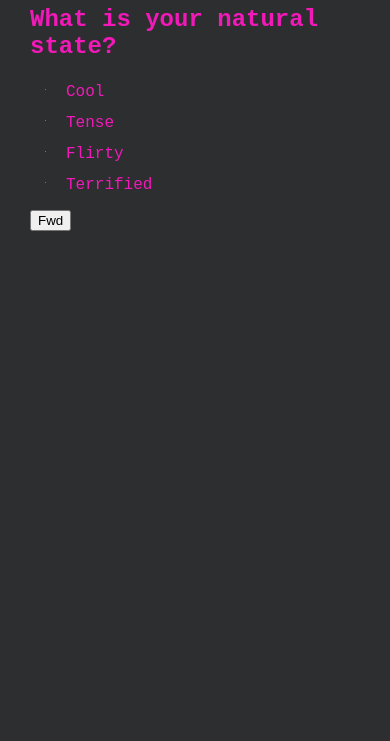
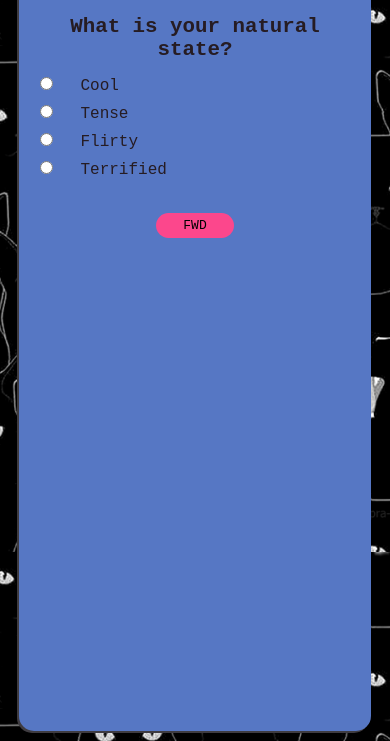
Before and after one commit to russelljkennedy/catquiz, a plain HTML site: page index.html in a window 390 px wide. Shown: the part 111-852 px from the top of the page. Drawn offline with nearby package versions, Linux system fonts and the light colour scheme.

Commit message:
CSS layout and responsiveness

```diff
--- a/css/style.css
+++ b/css/style.css
@@ -1,32 +1,138 @@
+html, body {
+  height: 100%;
+}
 body {
-  background: #2d2e30;
-  /* color: #0ba80b; */
-  color: #f119b8;
+  /* background: #2d2e30; */
+  background-image: url('../img/black-cats.png');
+  /* color: #f119b8; */
+  color: #261c23;
   font-family: monospace, 'Arial', sans-serif;
-  margin-left: 30px;
 }
 [v-cloak] {
   display: none;
 }
+h1 {
+  text-align: center;
+}
+.gobolino {
+  text-align: center;
+}
+.gobolino h2 {
+  margin: 0 3vw;
+}
 ul {
-  margin-left: -30px;
+  margin-left: 30px;
+  text-align: left;
 }
 li {
   margin-bottom: 10px;
   list-style-type: none;
 }
 input {
-  margin-right: 20px;
-  width: 1px;
+  margin: 0 10px 0 -40px;
+  text-align: center;
+  position: absolute;
+}
+label {
+  display: block;
+  margin-left: 8vw;
+  width: 30vw;
 }
 .message {
-  color: #590667;
-  background: #31b7f7;
-  max-width: 280px;
+  color: #070708;
+  background: #a44aec;
   padding: 10px;
+}
+.messages {
+  width: 100%;
+  display: inline-block;
+}
+.controls {
+  display: inline-block;
+}
+button {
+  padding: 5px;
+  margin: 0 2vw;
+  width: 8vw;
+  border-radius: 15px;
+  background: #fc478c;
+  border: #fc478c;
+  font-size: 13px;
+  font-family: monospace, 'Arial', sans-serif;
+  text-transform: uppercase;
+}
+button:hover {
+  background: #f119b8;
+  border: #f119b8;
+}
+button.submit {
+  width: auto;
 }
 .results img {
   max-width: 400px;
   width: 100%;
   height: auto;
 }
+#feline {
+  background: #5677c4;
+  padding: 8vh 10px 20px 10px;
+  width: 55vw;
+  border-radius: 15px;
+  box-shadow: -2px 2px #3f3c41;
+  margin-bottom: 10px;
+}
+.peg, .kip {
+  margin: 0 2.5vw;
+}
+.peg p, .kip p {
+  text-align: justify;
+}
+.grid {
+  display: flex;
+  justify-content: center;
+  min-height: 100%;
+}
+::-moz-selection { background: #D2ABAC; }
+::selection { background: #D2ABAC; }
+/* Media queries */
+@media only screen and (max-width:800px) {
+  #feline {
+    width: 75vw;
+    padding-top: 3vh;
+  }
+}
+@media only screen and (max-width:650px) {
+  h1 {
+    font-size: 1.6em;
+  }
+  h2 {
+    font-size: 1.3em;
+  }
+  ul {
+    margin-left: 0;
+  }
+  label {
+    width: auto;
+  }
+  button {
+    width: 13vw;
+  }
+}
+@media only screen and (max-width:500px) {
+  ul {
+    margin-left: -20px;
+  }
+}
+@media only screen and (max-width:400px) {
+  #feline {
+    width: 85vw;
+  }
+  button {
+    width: 20vw;
+  }
+}
+@media only screen and (max-width:240px) {
+  button {
+    margin-bottom: 20px;
+  }
+}
--- a/index.html
+++ b/index.html
@@ -9,6 +9,7 @@
   <link rel="icon" href="favicon.ico">
 </head>
 <body>
+  <div class="grid">
     <!-- Beginning of Vue app -->
     <div id="feline" v-cloak>
       <h1>{{ whiskers.title }}</h1>
@@ -20,15 +21,20 @@
               <ul>
                 <li v-for="option in question.options">
                   <label>
-                <input type="radio" v-bind:value="option.value" v-bind:name="index" v-model="paws[index]">{{ option.text }}
+                    <input type="radio" v-bind:value="option.value" v-bind:name="index" v-model="paws[index]">
+                    {{ option.text }}
                   </label>
                 </li>
               </ul>
             <!-- Show a message if no answer has been selected -->
+            <div class="messages">
               <p v-if="message !== ''" class="message">{{ message }}</p>
+            </div>
+            <div class="controls">
               <button class="back" v-if="spotIndex > 0" @click="slinkBack">Back</button>
               <button class="fwd" v-if="spotIndex !== whiskers.questions.length-1" @click="jumpFwd">Fwd</button>
               <button class="submit" v-if="spotIndex === whiskers.questions.length-1" @click="jumpFwd">Which cat am I?</button>
+            </div>
           </div>
         </div>
         <!-- Only show the results at the end of the cat quiz -->
@@ -41,7 +47,10 @@
               <h2>You are Kip!</h2>
               <img src="img/kip.jpg" alt="">
               <p>
-              You are a cool customer with a big personality who takes the world in their stride. Describing you as "relaxed" doesn't really do you justice - in fact, you are so chilled out you often fall right off of the furniture. I guess that's another point to make - you're not exactly the sharpest tool in the box, and can be fooled quite easily, but you make up for this by being extremely loveable. If there's a party going on, you're right there in the heart of the action, collecting everyone's affection and generally being the centre of attention. You've got plenty of confidence and are fully aware that everyone loves you. You're a bit like a cat celebrity really. Maybe one day they'll make a film all about you, but until then carry on being your bold and brilliant self. We'll keep on watching your every move.
+                You are a cool customer with a big personality who takes the world in their stride. Describing you as "relaxed" doesn't really do you justice - in fact, you are so chilled out you often fall right off of the furniture. I guess that's another point to make - you're not exactly the sharpest tool in the box, and can be fooled quite easily, but you make up for this by being extremely loveable.
+              </p>
+              <p>
+                If there's a party going on, you're right there in the heart of the action, collecting everyone's affection and generally being the centre of attention. You've got plenty of confidence and are fully aware that everyone loves you. You're a bit like a cat celebrity really. Maybe one day they'll make a film all about you, but until then carry on being your bold and brilliant self. We'll keep on watching your every move.
               </p>
               <p><a href="https://twitter.com/share?ref_src=twsrc%5Etfw" class="twitter-share-button" data-text="I was Kip!" target="_blank" data-show-count="false">Tweet</a><script async src="https://platform.twitter.com/widgets.js" charset="utf-8"></script></p>
             </div>
@@ -49,7 +58,10 @@
               <h2>You are Peg!</h2>
               <img src="img/peg.jpg" alt="">
               <p>
-              You live in a state of perpetual fear, and are constantly looking over your shoulder for potential traps. You love to eat and enjoy nothing better than a good scratch. Unfortunately you take these pleasures to the extreme, and sometimes overeat, over-scratch and over-groom. If people are nearby, you are likely to hide from them as - let's face it - they're probably trying to trap you. However, once someone has your trust you are excellent company with a tuneful purr. Basically, you are awesome, but you don't know it - if only you had the self-awareness to realise that you are a totally terrific tortoiseshell. We love you, Peg!
+                You live in a state of perpetual fear, and are constantly looking over your shoulder for potential traps. You love to eat and enjoy nothing better than a good scratch. Unfortunately you take these pleasures to the extreme, and sometimes overeat, over-scratch and over-groom.
+              </p>
+              <p>
+                If people are nearby, you are likely to hide from them as - let's face it - they're probably trying to trap you. However, once someone has your trust you are excellent company with a tuneful purr. Basically, you are awesome, but you don't know it - if only you had the self-awareness to realise that you are a totally terrific tortoiseshell. We love you, Peg!
               </p>
               <p><a href="https://twitter.com/share?ref_src=twsrc%5Etfw" class="twitter-share-button" data-text="I was Peg!" target="_blank" data-show-count="false">Tweet</a><script async src="https://platform.twitter.com/widgets.js" charset="utf-8"></script></p>
             </div>
@@ -58,6 +70,7 @@
       </div>
     </div>
     <!-- End of app -->
+  </div>
   <script src="https://cdn.jsdelivr.net/npm/vue"></script>
   <script src="js/main.js"></script>
 </body>
--- a/js/main.js
+++ b/js/main.js
@@ -265,6 +265,7 @@ window.onload = function() {
           }
         },
         slinkBack: function() {
+          this.message = "";
           this.spotIndex--;
         },
       },
```
Also changed, not shown: img/black-cats.png (added). Lines whose indentation alone changed are shown as unchanged.
